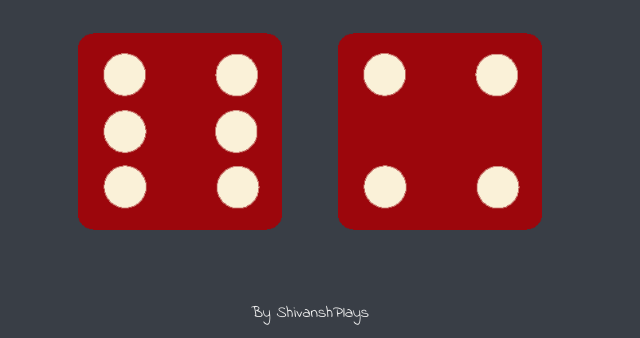
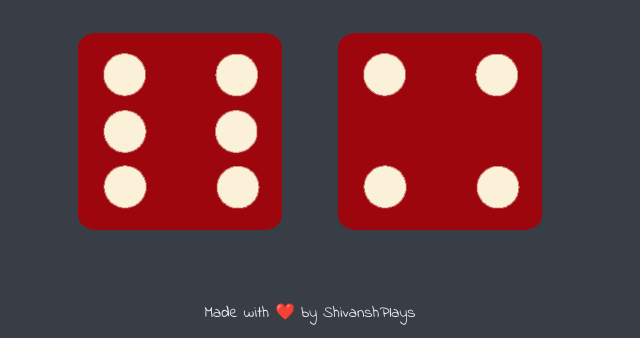
Before and after one commit to ShivanshPlays/JS-DiceGame, a plain HTML site: page index.html in a window 1280 px wide. Shown: the part 462-800 px from the top of the page, without its empty margins (330-970 px from the left). Drawn offline with Linux system fonts and the light colour scheme.

Commit message:
Update index.html

```diff
--- a/index.html
+++ b/index.html
@@ -28,6 +28,6 @@
   </body>
 
   <footer>
-    By ShivanshPlays
+    Made with ❤️ by ShivanshPlays
   </footer>
 </html>
```
